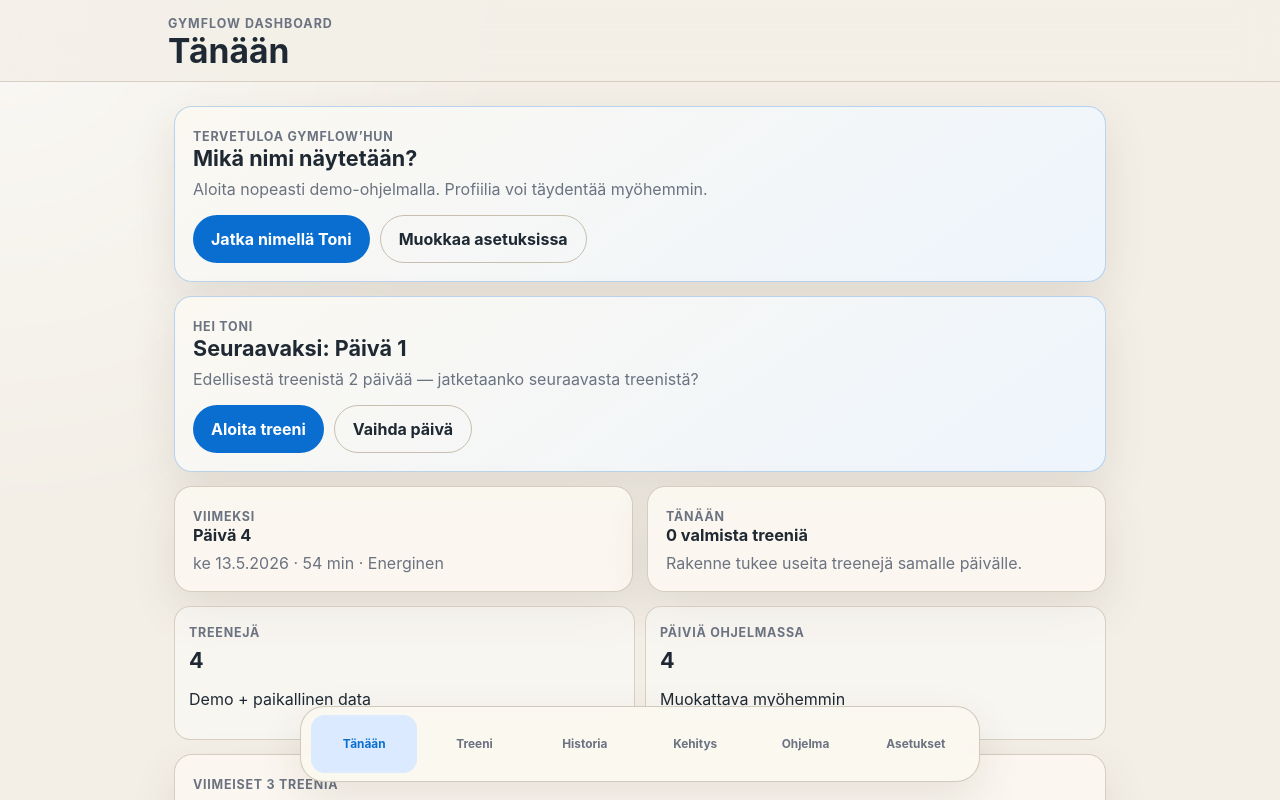
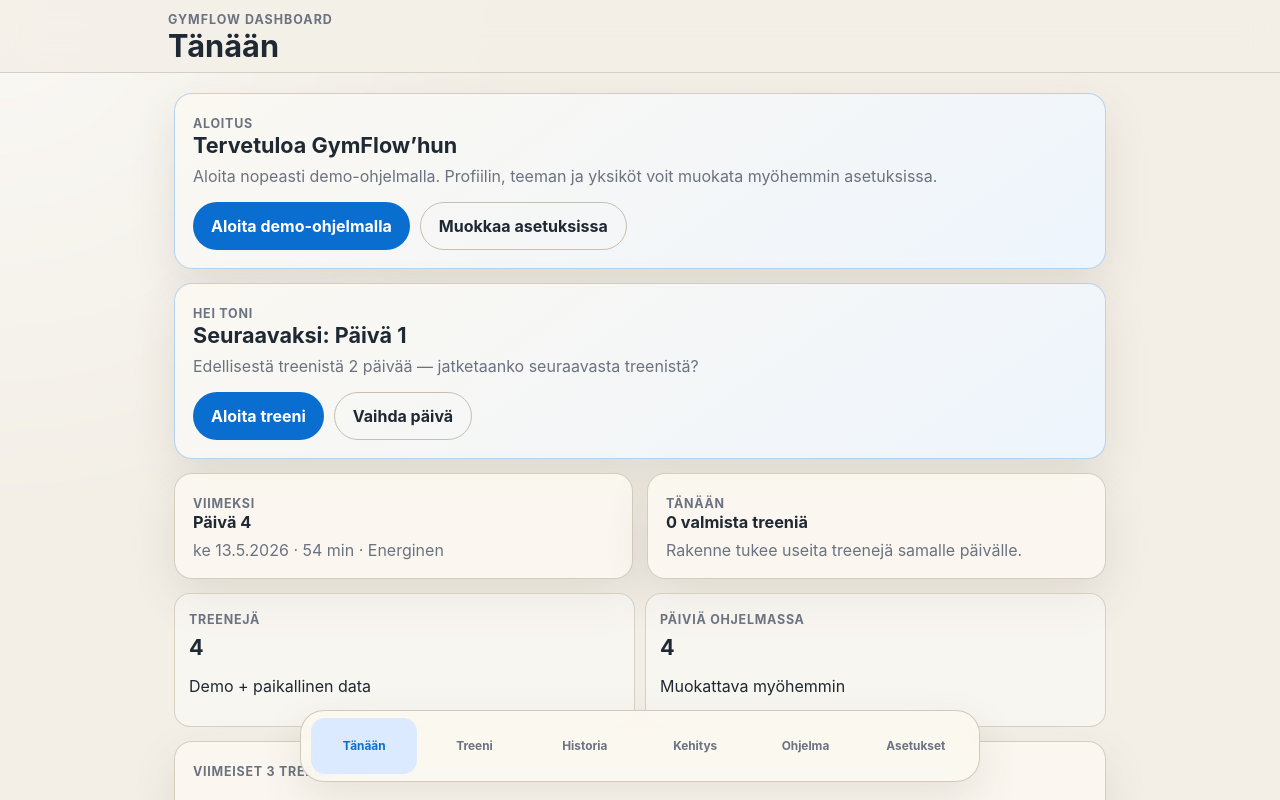
Before and after one commit to Vode72/gymflow-dashboard, a React (Vite) app: page / in a window 1280 px wide. Shown: the top 800 px of the page. Built offline with nearby package versions, Linux system fonts and the light colour scheme.

Commit message:
Polish GymFlow foundation and update README

```diff
--- a/src/App.css
+++ b/src/App.css
@@ -12,7 +12,7 @@
   --danger: #b91c1c;
   --card-radius: 18px;
   --shadow-soft: 0 18px 45px rgba(71, 58, 40, 0.11);
-  --bottom-nav-height: 76px;
+  --bottom-nav-height: 74px;
   --page-max-width: 980px;
   color: var(--text-main);
   background: var(--bg-main);
@@ -56,7 +56,6 @@
 
 .app-shell {
   min-height: 100svh;
-  padding-bottom: calc(var(--bottom-nav-height) + env(safe-area-inset-bottom) + 18px);
 }
 
 .app-header {
@@ -71,7 +70,7 @@
 .app-header__inner {
   width: min(100%, var(--page-max-width));
   margin: 0 auto;
-  padding: 16px 18px 12px;
+  padding: 12px 18px 10px;
 }
 
 .app-kicker {
@@ -85,14 +84,14 @@
 
 .app-header h1 {
   margin: 2px 0 0;
-  font-size: clamp(1.55rem, 5vw, 2.1rem);
+  font-size: clamp(1.42rem, 4.5vw, 1.92rem);
   line-height: 1.08;
 }
 
 .page {
   width: min(100%, var(--page-max-width));
   margin: 0 auto;
-  padding: 18px;
+  padding: 16px 18px calc(var(--bottom-nav-height) + env(safe-area-inset-bottom) + 34px);
 }
 
 .page-stack {
@@ -204,7 +203,7 @@
   border-top: 1px solid rgba(201, 191, 176, 0.8);
   background: rgba(251, 248, 241, 0.94);
   backdrop-filter: blur(18px);
-  padding: 8px 10px calc(8px + env(safe-area-inset-bottom));
+  padding: 7px 10px calc(7px + env(safe-area-inset-bottom));
 }
 
 .bottom-nav__inner {
@@ -217,7 +216,7 @@
 
 .bottom-nav button {
   min-width: 0;
-  min-height: 58px;
+  min-height: 56px;
   border-radius: 14px;
   color: var(--text-muted);
   background: transparent;
@@ -371,12 +370,8 @@
 }
 
 @media (min-width: 780px) {
-  .app-shell {
-    padding-bottom: 22px;
-  }
-
   .page {
-    padding: 24px;
+    padding: 20px 24px calc(var(--bottom-nav-height) + 62px);
   }
 
   .dashboard-grid--two,
--- a/src/components/AppShell.jsx
+++ b/src/components/AppShell.jsx
@@ -5,7 +5,7 @@
     <div className="app-shell">
       <header className="app-header">
         <div className="app-header__inner">
-          <p className="app-kicker">GymFlow Dashboard</p>
+          <p className="app-kicker">GYMFLOW DASHBOARD</p>
           <h1>{title}</h1>
         </div>
       </header>
--- a/src/pages/Home.jsx
+++ b/src/pages/Home.jsx
@@ -17,12 +17,12 @@
     <div className="page-stack">
       {!profile.name ? (
         <Card tone="accent">
-          <span className="card__eyebrow">Tervetuloa GymFlow’hun</span>
-          <h2>Mikä nimi näytetään?</h2>
-          <p>Aloita nopeasti demo-ohjelmalla. Profiilia voi täydentää myöhemmin.</p>
+          <span className="card__eyebrow">Aloitus</span>
+          <h2>Tervetuloa GymFlow’hun</h2>
+          <p>Aloita nopeasti demo-ohjelmalla. Profiilin, teeman ja yksiköt voit muokata myöhemmin asetuksissa.</p>
           <div className="button-row">
             <button className="btn btn--primary" onClick={() => updateProfile({ name: 'Toni' })} type="button">
-              Jatka nimellä Toni
+              Aloita demo-ohjelmalla
             </button>
             <button className="btn btn--ghost" onClick={() => onNavigate('settings')} type="button">
               Muokkaa asetuksissa
--- a/src/pages/Program.jsx
+++ b/src/pages/Program.jsx
@@ -9,6 +9,7 @@
         <span className="card__eyebrow">Käyttäjän ohjelma</span>
         <h2>{program.name}</h2>
         <p>Treenipäivät ovat muokattava lista. Ohjelma ei ole sidottu neljään päivään.</p>
+        <p>Demo-ohjelma sisältää neljä treenipäivää. Voit myöhemmin lisätä, poistaa ja nimetä treenipäivät vapaasti.</p>
         <div className="button-row">
           <button className="btn btn--primary" type="button">Lisää treenipäivä</button>
           <button className="btn btn--ghost" type="button">Liikepankki</button>
```
Also changed, not shown: 1 other file (tests, documents, lock files or other folders).
